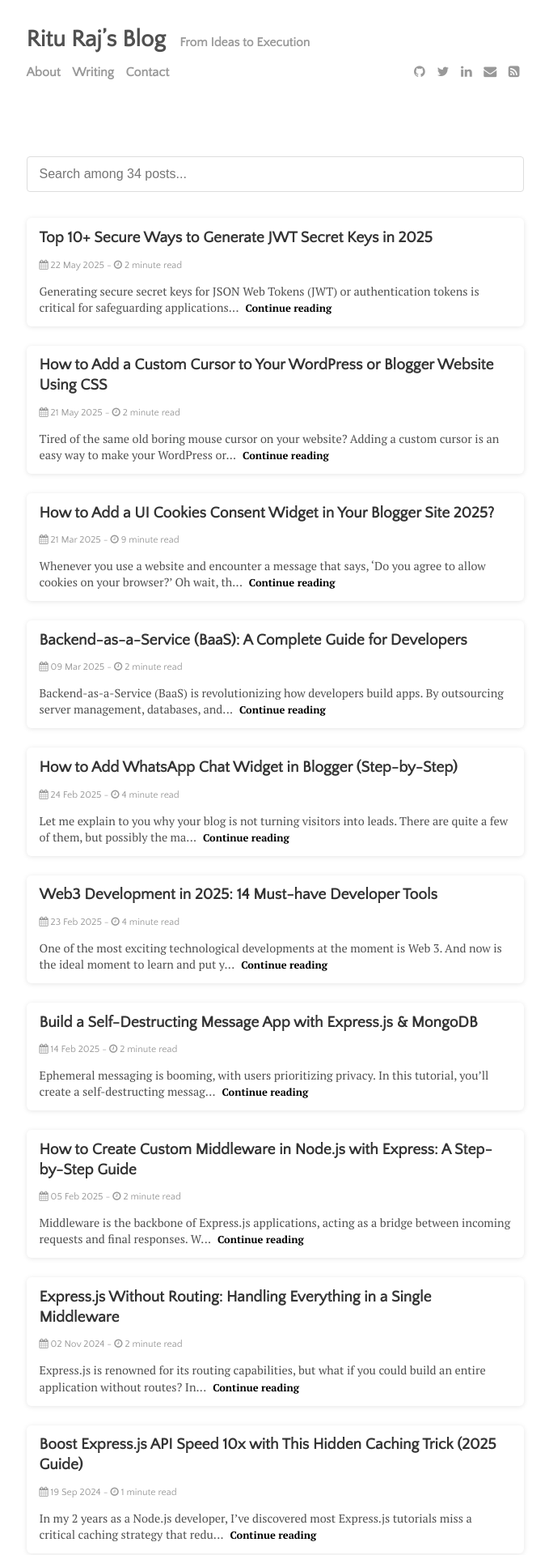
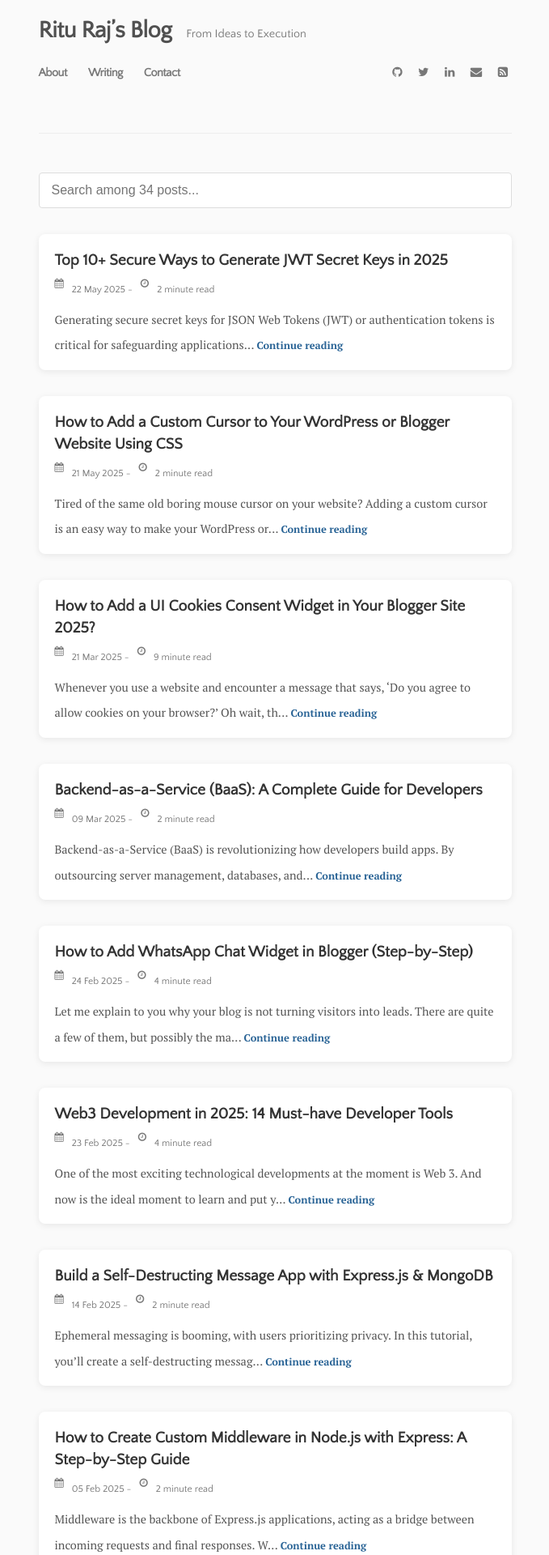
Before and after one commit to theriturajps/theriturajps.github.io, a Jekyll site: the page built from index.html, in a window 1280 px wide. Shown: the top 1920 px of the page at 81% size, without its empty margins (300-979 px from the left). Built offline with Jekyll 4.4.1, drawn with Linux system fonts in a browser that asks for light colours; the list of posts is cut into pages by our own code.

Commit message:
Refactor styles for improved layout and readability across various components, including adjustments to typography, spacing, and hover effects.

```diff
--- a/_sass/_base.scss
+++ b/_sass/_base.scss
@@ -3,32 +3,44 @@
 */
 
 * {
-  user-select: none; /* Standard */
-  -webkit-user-select: none; /* Safari */
-  -moz-user-select: none; /* Firefox */
-  -ms-user-select: none; /* Internet Explorer/Edge */
+  box-sizing: border-box;
+  margin: 0;
+  padding: 0;
+  user-select: none;
+  -webkit-user-select: none;
+  -moz-user-select: none;
+  -ms-user-select: none;
+  scroll-behavior: smooth;
+}
+
+html {
+  -webkit-font-smoothing: antialiased;
+  -moz-osx-font-smoothing: grayscale;
 }
 
 body {
   font-family: $serif-font-family;
-  font-size: 16px; // Changed from 18px to 16px
+  font-size: 16px;
   color: $body-color;
   line-height: 1.75rem;
+  background-color: #fafafa;
 }
 
 @media (max-width: $elements-responsive-width) {
   body {
-    font-size: 14px; // Keep mobile size as is
+    font-size: 14px;
     line-height: 1.5rem;
   }
 
-  body h1 {
+  h1 {
     font-size: 1.5rem;
   }
 }
 
 h1 {
-  font-size: 1.8rem; // Reduced from 2rem to 1.8rem
+  font-size: 1.8rem;
+  margin-bottom: 1.5rem;
+  line-height: 1.3;
 }
 
 h1 a {
@@ -43,34 +55,54 @@ h5,
 h6 {
   font-family: $sans-serif-font-family;
   color: $dark-gray-color;
+  margin-bottom: 1rem;
+  font-weight: 600;
+}
+
+h2 {
+  font-size: 1.5rem;
+}
+
+h3 {
+  font-size: 1.3rem;
+}
+
+h4 {
+  font-size: 1.1rem;
 }
 
 a {
   text-decoration: none;
   color: $dark-gray-color;
+  transition: color 0.2s ease;
 }
 
 a:hover {
   color: $link-color;
-  border-bottom: none;
 }
 
 img {
   max-width: 100%;
   height: auto;
   border-radius: 5px;
+  display: block;
 }
 
 blockquote {
-  margin: 10px 20px 10px;
-  padding: 0px 15px;
+  margin: 1.5rem 0;
+  padding: 1rem 1.5rem;
   border-left: 0.25em solid $extra-light-gray-color;
   color: $light-gray-color;
   line-height: 1.5;
+  background-color: rgba(0, 0, 0, 0.02);
+  font-style: italic;
 }
 
 hr {
-  border-top: 1px solid $extra-light-gray-color;
+  border: 0;
+  height: 1px;
+  background-color: $extra-light-gray-color;
+  margin: 2rem 0;
 }
 
 /*
@@ -79,18 +111,28 @@ hr {
 
 table {
   border-collapse: collapse;
-  margin-bottom: 30px;
+  margin: 2rem 0;
   width: 100%;
+  box-shadow: 0 1px 3px rgba(0, 0, 0, 0.1);
 }
 
 table,
 th,
 td {
-  border: 1px solid black;
+  border: 1px solid #e0e0e0;
+}
+
+th {
+  background-color: #f5f5f5;
+  font-weight: 600;
 }
 
 th,
 td {
-  padding: 15px;
+  padding: 12px 15px;
   text-align: left;
 }
+
+tr:nth-child(even) {
+  background-color: #f9f9f9;
+}
--- a/_sass/_code.scss
+++ b/_sass/_code.scss
@@ -6,25 +6,29 @@ code,
 pre {
   font-family: $code-font-family;
 }
+
 code {
-  padding: .25em .5em;
-  font-size: .8rem;
+  padding: 0.2em 0.4em;
+  font-size: 0.85rem;
   background-color: $code-background-color;
   border-radius: 3px;
+  color: #d63384;
 }
+
 pre {
   display: block;
-  margin-top: 0;
-  margin-bottom: 1rem;
-  padding: 1rem;
-  font-size: .8rem;
-  line-height: 1.4;
-  white-space: pre;
-  white-space: pre-wrap;
-  word-break: break-all;
-  word-wrap: break-word;
+  margin: 1.5rem 0;
+  padding: 1.25rem;
+  font-size: 0.85rem;
+  line-height: 1.5;
+  word-break: normal;
+  word-wrap: normal;
   background-color: $code-background-color;
+  border-radius: 6px;
+  box-shadow: 0 1px 3px rgba(0, 0, 0, 0.1);
+  overflow-x: auto;
 }
+
 pre code {
   padding: 0;
   font-size: 100%;
@@ -32,36 +36,35 @@ pre code {
   background-color: transparent;
 }
 
-/* Horizontal code overflow fix */
-pre.highlight {
-  white-space: pre;
-  overflow-x: auto;
+.highlight {
+  margin: 1.5rem 0;
+  border-radius: 6px;
+  position: relative;
 }
 
-/* Pygments via Jekyll */
-.highlight {
-  margin-bottom: 1rem;
-  border-radius: 4px;
-}
 .highlight pre {
   margin-bottom: 0;
 }
 
-/* Gist via GitHub Pages */
 .gist .gist-file {
   font-family: $code-font-family !important;
+  border-radius: 6px !important;
 }
+
 .gist .markdown-body {
   padding: 15px;
 }
+
 .gist pre {
   padding: 0;
   background-color: transparent;
 }
+
 .gist .gist-file .gist-data {
-  font-size: .8rem !important;
-  line-height: 1.4;
+  font-size: 0.85rem !important;
+  line-height: 1.5;
 }
+
 .gist code {
   padding: 0;
   color: inherit;
--- a/_sass/_default.scss
+++ b/_sass/_default.scss
@@ -6,17 +6,17 @@
   margin-left: auto;
   margin-right: auto;
   width: 615px;
+  padding: 0 15px;
 }
 
 .content-container {
   margin-bottom: 4rem;
 }
 
-/*48em*/
-
 @media (max-width: $container-responsive-width) {
   .container {
     width: 90vw;
+    max-width: 100%;
   }
 }
 
@@ -25,25 +25,29 @@
 */
 
 .header {
-  padding-top: 0.5rem;
-  padding-bottom: 0.5rem;
-  margin-bottom: 4rem;
+  padding: 1.5rem 0;
+  margin-bottom: 3rem;
   font-family: $sans-serif-font-family;
+  border-bottom: 1px solid rgba(0, 0, 0, 0.05);
 }
 
 .header a:hover {
-  color:black;
+  color: $link-color;
 }
 
 .header-title a {
-  font-size: 1.8rem; // Reduced from 2rem
+  font-size: 1.8rem;
   text-decoration: none;
   color: $body-color;
+  font-weight: 700;
+  letter-spacing: -0.5px;
 }
 
 .header-subtitle {
   color: $light-gray-color;
   margin-left: 0.8rem;
+  font-size: 0.9rem;
+  font-weight: 400;
 }
 
 /*
@@ -51,38 +55,52 @@
 */
 
 .menu {
-  padding-top: 0.5rem;
+  padding: 1rem 0;
   display: flex;
   justify-content: space-between;
   align-items: center;
+  flex-wrap: wrap;
 }
 
 .menu-content {
-  float: left;
+  display: flex;
+  flex-wrap: wrap;
+  gap: 10px;
 }
 
 .menu-content a {
   color: $light-gray-color;
-  font-size: 1rem;
-  padding-right: 10px;
+  font-size: 0.9rem;
+  padding: 0.25rem 0;
+  margin-right: 1rem;
+  transition: color 0.2s ease;
+}
+
+.menu-content a:hover {
+  color: $dark-gray-color;
 }
 
 .social-icons {
-  float: right;
+  display: flex;
+  gap: 10px;
 }
 
 .social-icons a {
   color: $light-gray-color;
-  font-size: 1rem;
+  font-size: 0.9rem;
+  transition: color 0.2s ease;
 }
 
 @media (max-width: $elements-responsive-width) {
   .social-icons {
-    float: left;
-    padding-top: 0px;
+    float: none;
+    padding-top: 1rem;
+    width: 100%;
   }
+
   .menu-content {
-    margin-bottom: 5px;
+    margin-bottom: 0.5rem;
+    width: 100%;
   }
 }
 
@@ -93,13 +111,16 @@
 .footer {
   color: $light-gray-color;
   text-align: center;
-  margin: 2rem;
+  margin: 3rem 0;
+  padding-top: 2rem;
+  border-top: 1px solid rgba(0, 0, 0, 0.05);
 }
 
 .footer a {
   color: $light-gray-color;
-  padding: 10px;
+  padding: 0 10px;
   text-decoration: none;
+  transition: color 0.2s ease;
 }
 
 .footer a:hover {
@@ -108,9 +129,8 @@
 
 .footer-description {
   display: block;
-  margin-top:3px;
-  margin-bottom: 1rem;
+  margin: 0.5rem 0;
   color: $light-gray-color;
   font-family: $sans-serif-font-family;
-  font-size:0.8rem;
+  font-size: 0.8rem;
 }
--- a/_sass/_home.scss
+++ b/_sass/_home.scss
@@ -3,39 +3,42 @@
 */
 
 .posts-container {
-  margin-bottom: 1.5rem;
+  margin-bottom: 2rem;
   padding: 0;
   list-style: none;
+  display: grid;
+  gap: 1.5rem;
 }
 
 .compact-card {
   display: flex;
   flex-direction: column;
-  border-radius: 6px;
-  box-shadow: 0 1px 6px rgba(0, 0, 0, 0.1);
+  border-radius: 8px;
+  box-shadow: 0 2px 8px rgba(0, 0, 0, 0.08);
   overflow: hidden;
-  transition: transform 0.2s ease, box-shadow 0.2s ease;
+  transition: transform 0.3s ease, box-shadow 0.3s ease;
+  background: white;
 }
 
 .compact-card:hover {
-  transform: translateY(-3px);
-  box-shadow: 0 3px 10px rgba(0, 0, 0, 0.12);
+  transform: translateY(-5px);
+  box-shadow: 0 5px 15px rgba(0, 0, 0, 0.12);
 }
 
 .post-content {
-  padding: 0.8rem 1rem;
+  padding: 1.25rem;
 }
 
 .post-title {
-  margin-top: 0;
-  margin-bottom: 0.4rem;
+  margin: 0 0 0.5rem;
   font-size: 1.2rem;
-  line-height: 1.3;
+  line-height: 1.4;
 }
 
 .post-title a {
   text-decoration: none;
   color: $dark-gray-color;
+  transition: color 0.2s ease;
 }
 
 .post-title a:hover {
@@ -43,25 +46,29 @@
 }
 
 .post-meta {
-  margin-bottom: 0.5rem;
+  margin-bottom: 0.75rem;
   font-size: 0.75rem;
   color: $light-gray-color;
   font-family: $sans-serif-font-family;
+  display: flex;
+  gap: 10px;
 }
 
 .post-excerpt {
-  margin-bottom: 0;
+  margin: 0;
   font-size: 0.9rem;
-  line-height: 1.4;
+  line-height: 1.5;
+  color: #555;
 }
 
 .read-more {
-  display: inline;
-  margin-left: 5px;
+  display: inline-block;
+  margin-top: 0.75rem;
   font-size: 0.8rem;
   font-weight: 600;
   color: $link-color;
   text-decoration: none;
+  transition: all 0.2s ease;
 }
 
 .read-more:hover {
@@ -80,13 +87,13 @@
 
 .thumbnail-container img {
   width: 100%;
-  height: 160px;
+  height: 180px;
   object-fit: cover;
-  transition: transform 0.3s ease;
+  transition: transform 0.4s ease;
 }
 
 .thumbnail-container img:hover {
-  transform: scale(1.03);
+  transform: scale(1.05);
 }
 
 /*
@@ -94,29 +101,41 @@
 */
 
 .pagination {
-  overflow: hidden;
+  margin: 3rem 0;
   font-family: $sans-serif-font-family;
   text-align: center;
 }
 
 .pagination a {
   text-decoration: none;
+  transition: all 0.2s ease;
 }
 
 .pagination-button {
   color: $light-gray-color;
   border: 1px solid $pagination-button-color;
-  padding: 5px 15px;
+  padding: 8px 18px;
+  margin: 0 5px;
   display: inline-block;
-  font-size: 13px;
-  font-weight: bold;
-  border-radius: 0.6rem;
+  font-size: 0.85rem;
+  font-weight: 600;
+  border-radius: 6px;
+  transition: all 0.2s ease;
+}
+
+.pagination-button:hover {
+  color: $dark-gray-color;
+  border-color: #ccc;
 }
 
 .pagination-active {
-  color: $link-color;
+  color: white;
+  background-color: $link-color;
+  border-color: $link-color;
 }
 
 .pagination-active:hover {
-  background-color: $pagination-button-color;
+  background-color: darken($link-color, 5%);
+  border-color: darken($link-color, 5%);
+  color: white;
 }
--- a/_sass/_post.scss
+++ b/_sass/_post.scss
@@ -3,52 +3,62 @@
 */
 
 article {
-  font-size: 1rem;  // Ensures article text uses the base size
+  font-size: 1rem;
+  line-height: 1.7;
 
-  p, li, td {
-    font-size: 1rem;  // Explicitly set these elements
-    line-height: 1.6; // Better line spacing for readability
+  p,
+  li,
+  td {
+    font-size: 1rem;
+    line-height: 1.7;
+    margin-bottom: 1.25rem;
   }
 
   h1 {
     font-size: 1.8rem;
+    margin-top: 2.5rem;
   }
 
   h2 {
     font-size: 1.5rem;
+    margin-top: 2rem;
   }
 
   h3 {
     font-size: 1.3rem;
+    margin-top: 1.75rem;
+  }
+
+  ul,
+  ol {
+    padding-left: 1.5rem;
+    margin-bottom: 1.25rem;
+  }
+
+  li {
+    margin-bottom: 0.5rem;
   }
 }
 
 article a {
-  color: #0077cc;
+  color: $link-color;
   text-decoration: none;
   font-weight: 500;
-  border-bottom: 1px solid transparent;
-  transition: all 0.3s ease;
+  border-bottom: 1px solid rgba(0, 0, 0, 0.1);
+  transition: all 0.2s ease;
 }
 
 article a:hover {
-  color: #005fa3;
-  border-bottom: 1px solid #005fa3;
-  text-decoration: none;
-}
-
-article a:focus {
-  outline: 2px dashed #0077cc;
-  outline-offset: 2px;
+  color: darken($link-color, 10%);
+  border-bottom-color: currentColor;
 }
 
 .post-date {
   display: block;
-  margin-top:3px;
-  margin-bottom: 1rem;
+  margin: 0.5rem 0 1.5rem;
   color: $light-gray-color;
   font-family: $sans-serif-font-family;
-  font-size:0.8rem;
+  font-size: 0.85rem;
 }
 
 @media (max-width: $elements-responsive-width) {
@@ -58,19 +68,29 @@ article a:focus {
 }
 
 .related {
-  padding-bottom: 2rem;
+  padding: 2rem 0 3rem;
+  border-top: 1px solid rgba(0, 0, 0, 0.05);
+  margin-top: 3rem;
 }
 
 .related h1 {
   font-size: 1.5rem;
+  margin-bottom: 1.5rem;
 }
 
 .related-posts {
-  padding-left: 0px;
+  padding-left: 0;
   list-style: none;
+  display: grid;
+  gap: 1rem;
 }
 
 .related-posts a {
   text-decoration: none;
   font-size: 1.1rem;
+  transition: color 0.2s ease;
 }
+
+.related-posts a:hover {
+  color: $link-color;
+}
--- a/assets/css/main.scss
+++ b/assets/css/main.scss
@@ -1,33 +1,33 @@
 ---
 ---
 
-$sans-serif-font-family: "Quattrocento Sans", sans-serif;
-$serif-font-family:      "PT Serif", Georgia, "Times New Roman", serif;
-$code-font-family:       "Source Code Pro", monospace;
+$sans-serif-font-family: "Quattrocento Sans", -apple-system, BlinkMacSystemFont, "Segoe UI", Roboto, Helvetica, Arial, sans-serif;
+$serif-font-family: "PT Serif", Georgia, "Times New Roman", serif;
+$code-font-family: "Source Code Pro", Menlo, Monaco, Consolas, "Courier New", monospace;
 
-$body-color:             #505050;
-$link-color:             black;
+$body-color: #505050;
+$link-color: #2a6496;
 
-$code-background-color:   #f5f5f5;
+$code-background-color: #f8f8f8;
 $pagination-button-color: #e0e0e0;
 
-$dark-gray-color:        #333;
-$light-gray-color:       #999;
-$extra-light-gray-color: #ccc;
+$dark-gray-color: #333;
+$light-gray-color: #777;
+$extra-light-gray-color: #e0e0e0;
 
 $container-responsive-width: 768px;
-$elements-responsive-width:  30em;
+$elements-responsive-width: 30em;
 
-$icon-transition-time: .5s;
-$envelope-color:       #f39c12;
-$twitter-color:        #00aced;
-$instagram-color:      #375989;
-$github-color:         #343434;
-$linkedin-color:       #0073a4;
-$facebook-color:       #3d5b99;
-$pinterest-color:      #bd081c;
-$medium-color:         #00AB6C;
-$codepen-color:        black;
-$rss-color:            #ff6600;
+$icon-transition-time: 0.3s;
+$envelope-color: #f39c12;
+$twitter-color: #1da1f2;
+$instagram-color: #e1306c;
+$github-color: #333;
+$linkedin-color: #0077b5;
+$facebook-color: #4267b2;
+$pinterest-color: #e60023;
+$medium-color: #00ab6c;
+$codepen-color: #000;
+$rss-color: #ffa500;
 
 @import "-sections-dir";
```
